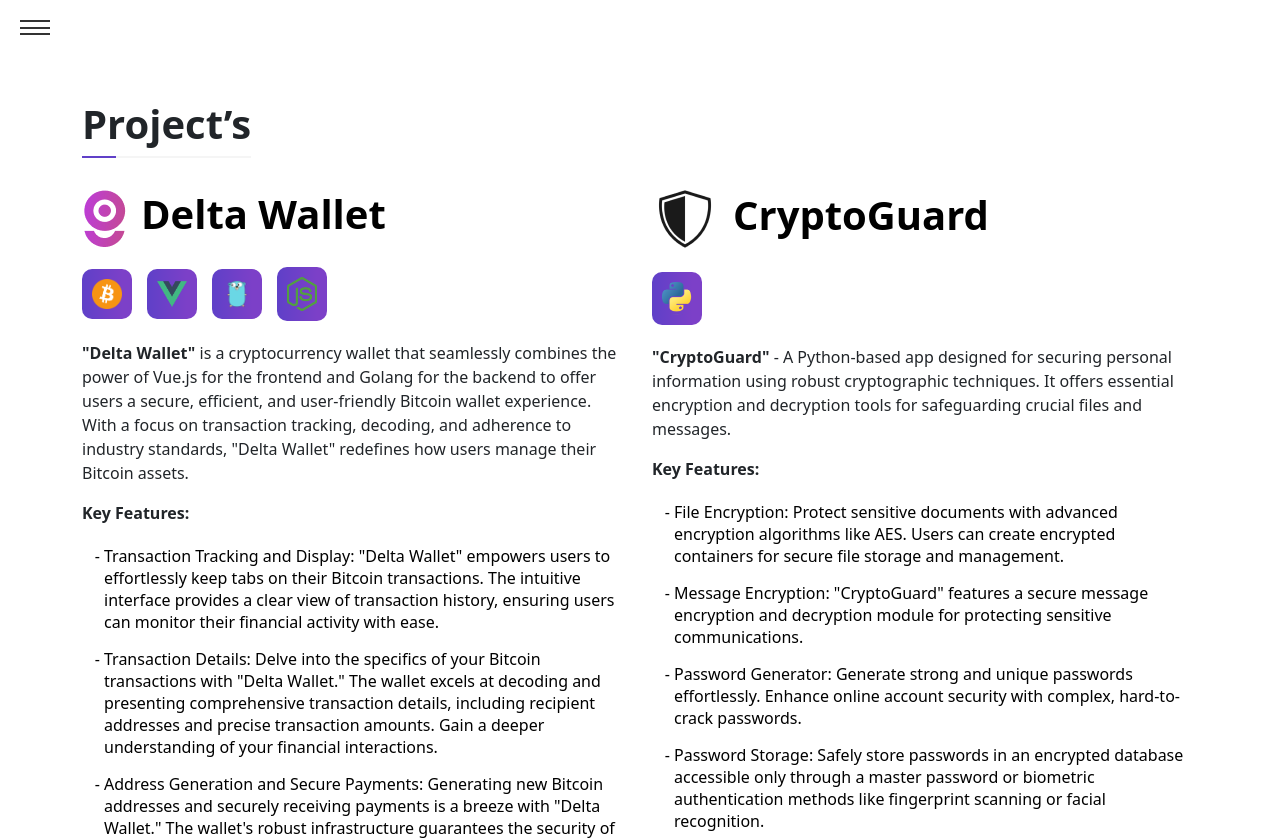
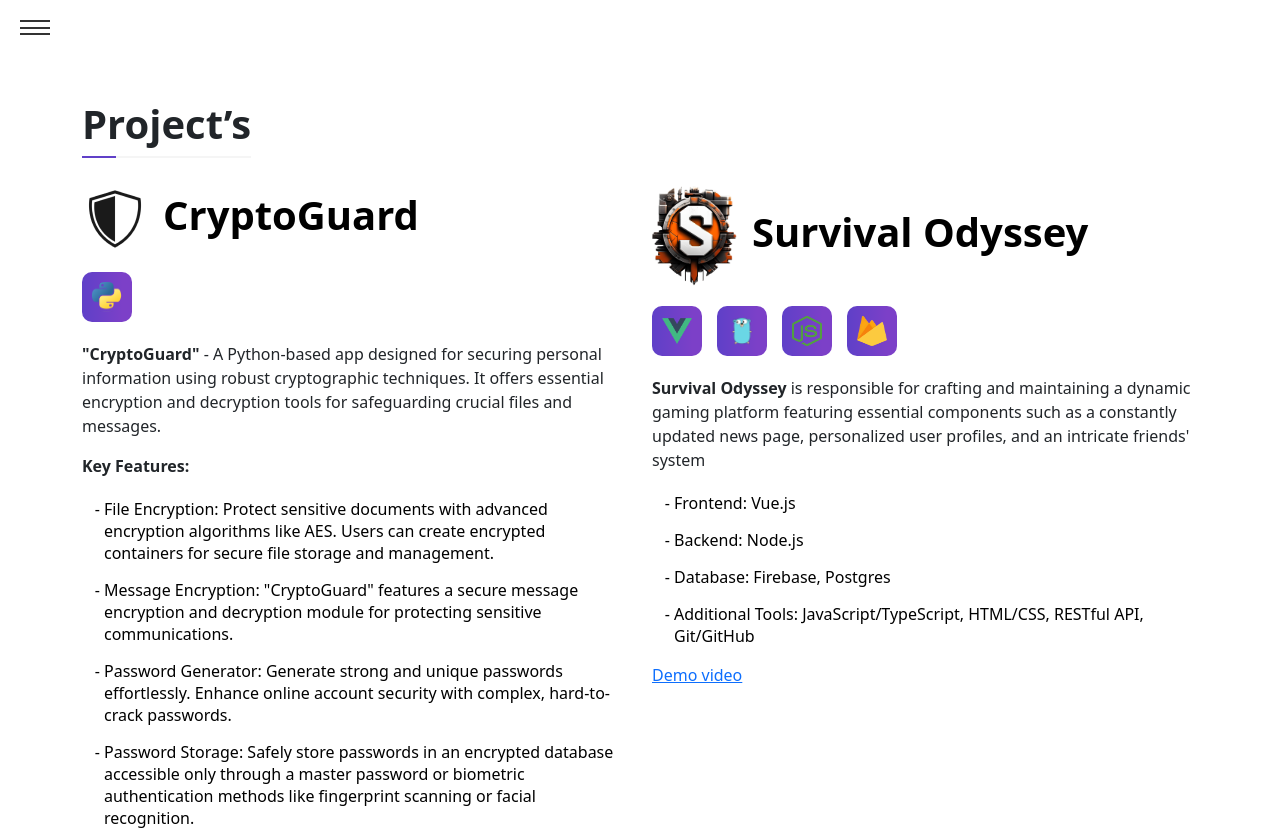
Before and after one commit to borisovvilyaa/portfolio, a Vue app: page /projects in a window 1280 px wide. Shown: the top 840 px of the page. Built offline with nearby package versions, Linux system fonts and the light colour scheme.

Commit message:
fix text

```diff
--- a/src/assets/css/main.css
+++ b/src/assets/css/main.css
@@ -233,7 +233,8 @@
 
 .tech img {
   background: linear-gradient(90deg, #6040c8 3.55%, #7c40c8 80.42%);
-  max-width: 50px;
+  width: 50px;
+  height: 50px;
   padding: 10px;
   border-radius: 10px;
   transition: 0.3s;
--- a/src/components/Main.vue
+++ b/src/components/Main.vue
@@ -18,11 +18,14 @@
   <div class="container-sm main">
     <div class="d-flex justify-content-center align-items-center gap-2">
       <div class="col text-main">
-        <h3>ABOUT ME</h3>
+        <h3>Borusov Illia</h3>
         <p class="mt-3">
           Hi, I'm a software programmer with a passion for cryptography, web development, and
           hardware work. My passion is creating secure and interactive solutions for the digital
           world.
+        </p>
+        <p class="mt-3">
+          Kharkiv, Ukraine <img src="@/assets/image/ua_flag.gif" alt="">
         </p>
         <div class="contact">
           <ul>
--- a/src/components/Projects.vue
+++ b/src/components/Projects.vue
@@ -4,6 +4,78 @@
       <h3>Project’s</h3>
     </div>
     <div class="row">
+      <div class="col-md-6 col-sm-12 mb-4">
+        <div class="text-project-name">
+          <h3>
+            <a href="https://github.com/borisovvilyaa/CryptoGuard"
+              ><img src="@/assets/image/project/crypto.png" alt="" />CryptoGuard</a
+            >
+          </h3>
+          <!-- Project name with a link and an image -->
+          <div class="tech">
+            <div class="tech-items">
+              <img src="@/assets/image/tech/Python.png" alt="" />
+              <!-- Technology icon -->
+            </div>
+          </div>
+          <p>
+            <span class="fw-bold">"CryptoGuard"</span> - A Python-based app designed for securing
+            personal information using robust cryptographic techniques. It offers essential
+            encryption and decryption tools for safeguarding crucial files and messages.
+          </p>
+          <!-- Project description -->
+          <p class="fw-bold">Key Features:</p>
+          <!-- Key features of the project listed as bullet points -->
+          <ol>
+            <li>
+              File Encryption: Protect sensitive documents with advanced encryption algorithms like
+              AES. Users can create encrypted containers for secure file storage and management.
+            </li>
+            <li>
+              Message Encryption: "CryptoGuard" features a secure message encryption and decryption
+              module for protecting sensitive communications.
+            </li>
+            <li>
+              Password Generator: Generate strong and unique passwords effortlessly. Enhance online
+              account security with complex, hard-to-crack passwords.
+            </li>
+            <li>
+              Password Storage: Safely store passwords in an encrypted database accessible only
+              through a master password or biometric authentication methods like fingerprint
+              scanning or facial recognition.
+            </li>
+          </ol>
+        </div>
+      </div>
+        <!-- Second Project Section -->
+        <div class="col-md-6 col-sm-12 mb-4">
+        <div class="text-project-name">
+          <h3>
+            <a href="https://github.com/borisovvilyaa/Survival-Odyssey/tree/front-end"
+              ><img src="@/assets/image/project/so.png" alt="" width="100">Survival Odyssey</a
+            >
+          </h3>
+          <!-- Project name with a link and an image -->
+          <div class="tech">
+            <div class="tech-items">
+              <!-- Technology icons -->
+              <img src="@/assets/image/tech/Vue.png" alt="" />
+              <img src="@/assets/image/tech/Golang.png" alt="" />
+              <img src="@/assets/image/tech/NodeJS.png" alt="" />
+              <img src="@/assets/image/tech/firebase.png" alt="" />
+            </div>
+          </div>
+          <p> <span class="fw-bold">Survival Odyssey</span> is responsible for crafting and maintaining a dynamic gaming platform featuring essential components such as a constantly updated news page, personalized user profiles, and an intricate friends' system</p>
+
+          <ol>
+            <li>Frontend: Vue.js</li>
+            <li>Backend: Node.js</li>
+            <li>Database: Firebase, Postgres</li>
+            <li>Additional Tools: JavaScript/TypeScript, HTML/CSS, RESTful API, Git/GitHub</li>
+          </ol>
+        </div>
+        <a href="https://www.youtube.com/watch?si=IomG5pC_rWdP2wmM&v=I3sRjsP5St0&feature=youtu.be">Demo video</a>
+      </div>
       <!-- First Project Section -->
       <div class="col-md-6 col-sm-12 mb-4">
         <div class="text-project-name">
@@ -66,52 +138,11 @@
             </li>
           </ol>
         </div>
+        <a href="https://www.youtube.com/watch?si=koyvxYxzqhsZBBCp&v=6TRhg9BZPEs&feature=youtu.be">Demo video</a>
       </div>
 
       <!-- Second Project Section -->
-      <div class="col-md-6 col-sm-12 mb-4">
-        <div class="text-project-name">
-          <h3>
-            <a href="https://github.com/borisovvilyaa/CryptoGuard"
-              ><img src="@/assets/image/project/crypto.png" alt="" />CryptoGuard</a
-            >
-          </h3>
-          <!-- Project name with a link and an image -->
-          <div class="tech">
-            <div class="tech-items">
-              <img src="@/assets/image/tech/Python.png" alt="" />
-              <!-- Technology icon -->
-            </div>
-          </div>
-          <p>
-            <span class="fw-bold">"CryptoGuard"</span> - A Python-based app designed for securing
-            personal information using robust cryptographic techniques. It offers essential
-            encryption and decryption tools for safeguarding crucial files and messages.
-          </p>
-          <!-- Project description -->
-          <p class="fw-bold">Key Features:</p>
-          <!-- Key features of the project listed as bullet points -->
-          <ol>
-            <li>
-              File Encryption: Protect sensitive documents with advanced encryption algorithms like
-              AES. Users can create encrypted containers for secure file storage and management.
-            </li>
-            <li>
-              Message Encryption: "CryptoGuard" features a secure message encryption and decryption
-              module for protecting sensitive communications.
-            </li>
-            <li>
-              Password Generator: Generate strong and unique passwords effortlessly. Enhance online
-              account security with complex, hard-to-crack passwords.
-            </li>
-            <li>
-              Password Storage: Safely store passwords in an encrypted database accessible only
-              through a master password or biometric authentication methods like fingerprint
-              scanning or facial recognition.
-            </li>
-          </ol>
-        </div>
-      </div>
+
     </div>
   </div>
 </template>
--- a/src/views/Portfolio.vue
+++ b/src/views/Portfolio.vue
@@ -1,6 +1,5 @@
 <template>
   <Project />
-  <Skill />
 </template>
 
 <script>
```
Also changed, not shown: src/assets/image/project/so.png (added), src/assets/image/tech/firebase.png (added).
